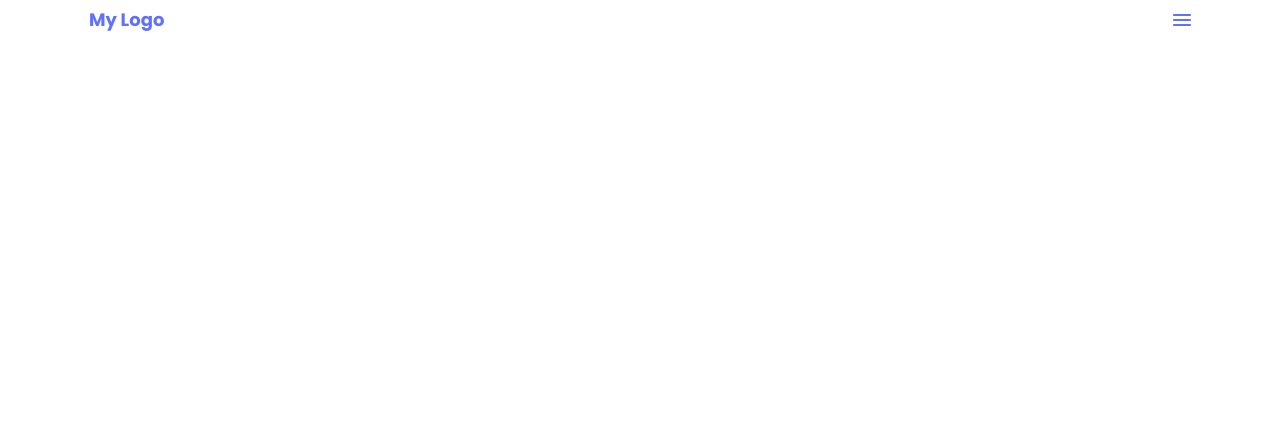
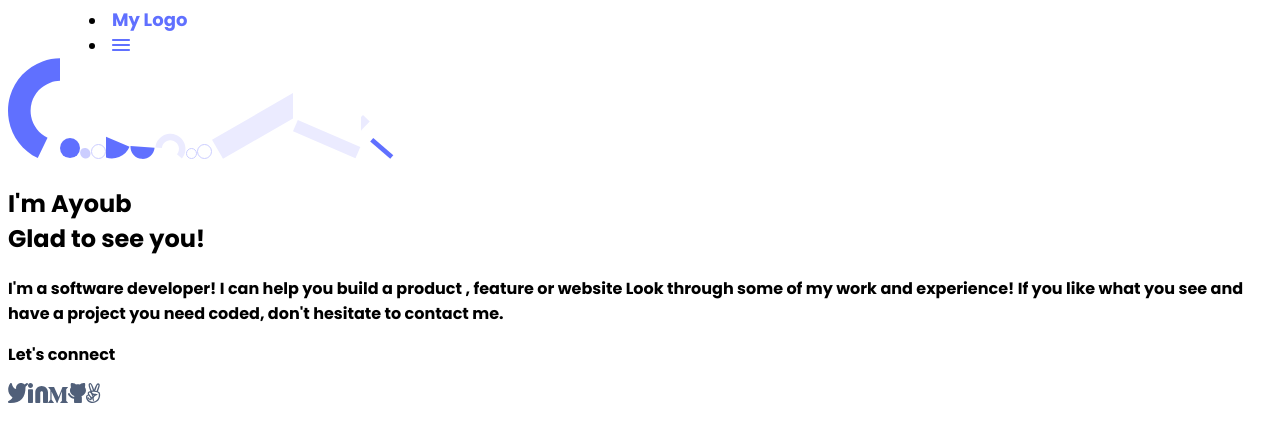
Before and after one commit to AyoubM490/portfolio, a website: page index.html in a window 1280 px wide. Drawn offline with Linux system fonts and the light colour scheme.

Commit message:
add markup for headline section of the homepage

```diff
--- a/index.html
+++ b/index.html
@@ -9,10 +9,50 @@
   </head>
   <body>
     <header>
-      <nav>
-        <li id="logo"><a href="#" class="logo">My Logo</a></li>
-        <li><img src="./img/sandwich.svg" /></li>
-      </nav>
+      <li id="logo"><a href="#" class="logo">My Logo</a></li>
+      <li><img src="./img/sandwich.svg" /></li>
     </header>
+    <section class="background-shapes">
+      <img src="./img/Ellipse 3.svg" class="ellipse-3" /><img
+        src="./img/Ellipse 4.svg"
+        class="ellipse-4"
+      /><img src="./img/Ellipse 5.svg" class="ellipse-5" /><img
+        src="./img/Ellipse 8.svg"
+        class="ellipse-8"
+      /><img src="./img/Ellipse 11.svg" class="ellipse-11" /><img
+        src="./img/Ellipse 12.svg"
+        class="ellipse-12"
+      /><img src="./img/Ellipse 13.svg" class="ellipse-13" /><img
+        src="./img/Ellipse 14.svg"
+        class="ellipse-14"
+      /><img src="./img/Ellipse 15.svg" class="ellipse-15" /><img
+        src="./img/Rectangle 4.svg"
+        class="rect-4"
+      /><img src="./img/Rectangle 5.svg" class="rect-5" /><img
+        src="./img/Rectangle 6.svg"
+        class="rect-6"
+      /><img src="./img/Rectangle 7.svg" class="rect-7" />
+    </section>
+    <section class="headline">
+      <h1>
+        I'm Ayoub <br />
+        Glad to see you!
+      </h1>
+      <p class="presentation">
+        I'm a software developer! I can help you build a product , feature or
+        website Look through some of my work and experience! If you like what
+        you see and have a project you need coded, don't hesitate to contact me.
+      </p>
+      <p class="connect">Let's connect</p>
+      <div class="social-media">
+        <img src="./img/twitter.svg" class="flex-item" /><img
+          src="./img/Linkedin icon.svg"
+          class="flex-item"
+        /><img src="./img/medium.svg" class="flex-item" /><img
+          src="./img/github.svg"
+          class="flex-item"
+        /><img src="./img/angellist.svg" class="flex-item" />
+      </div>
+    </section>
   </body>
 </html>
```
